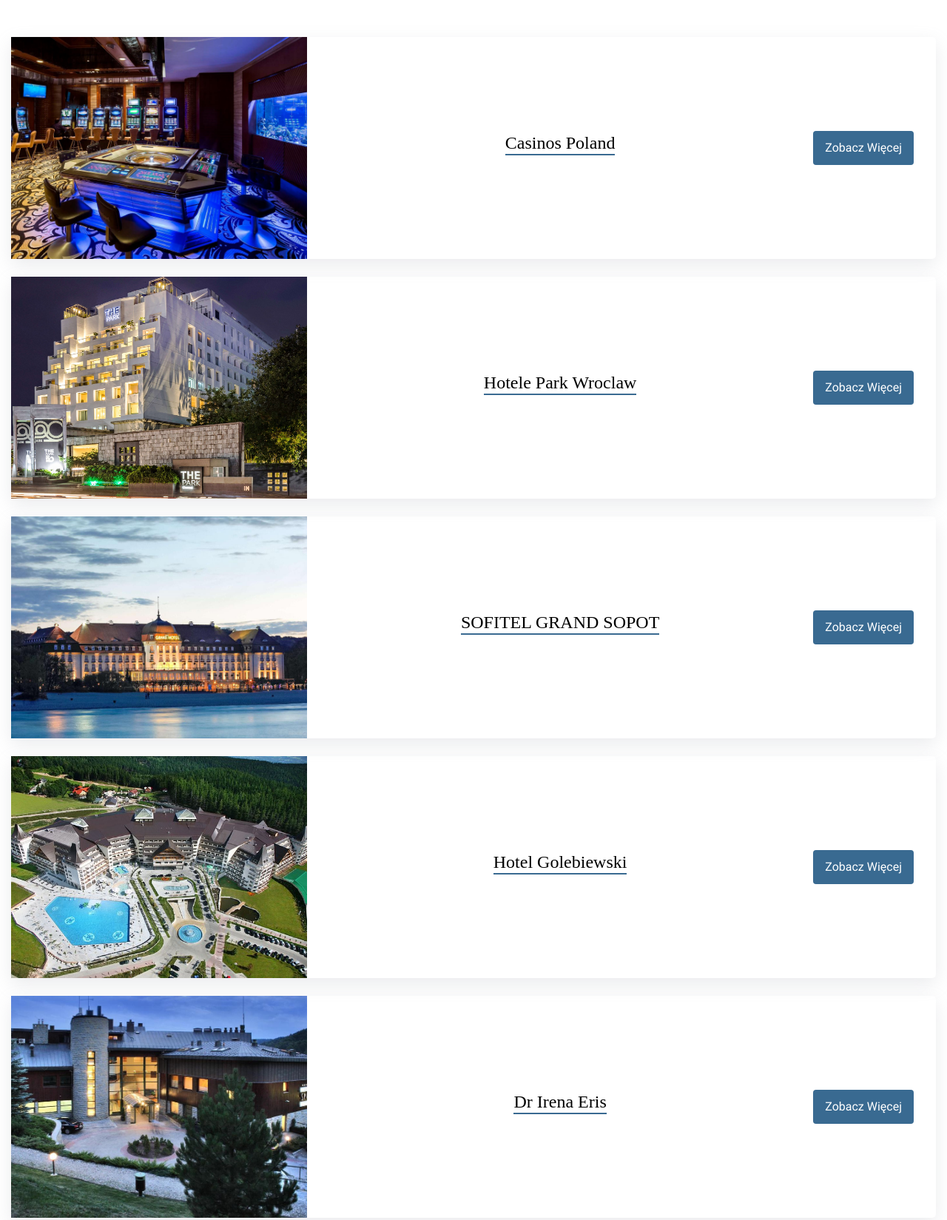
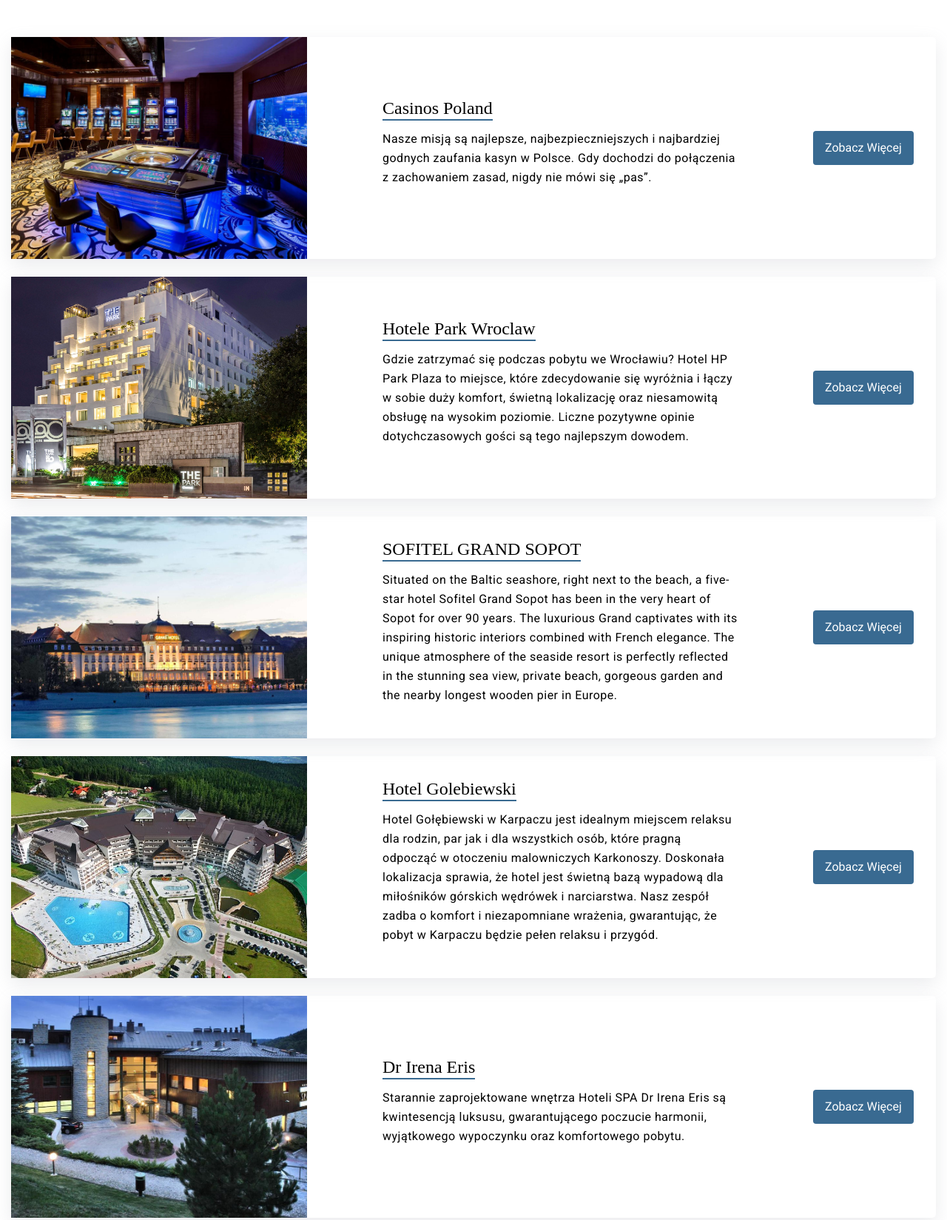
Before and after one commit to frontenddev344/polskanajlepiej, a plain HTML site: page casino.html in a window 1280 px wide. Shown: the part 1180-2829 px from the top of the page at 74% size. Drawn offline with Linux system fonts and the light colour scheme; a web font is replaced by a local one.

Commit message:
new updates

```diff
--- a/assets/css/responsive.css
+++ b/assets/css/responsive.css
@@ -3,12 +3,9 @@
     height: 300px!important;
     max-width: 400px!important;
 }
-}
-@media screen and (min-width:768px){
-
-  .casino_page_wrapper .hotel_card img {
-    height: 260px;
-    max-width: 290px;
+.casino_page_wrapper .hotel_des {
+  max-width: 480px;
+  margin: 0 20px;
 }
 .casino_page_wrapper .hotel_card {
   display: flex;
@@ -19,7 +16,11 @@
 .casino_page_wrapper .hotel_card .hotel_des {
 padding: 0;
 }
+.button_cls .button {
+  width: 136px;
 }
+}
+
 @media screen and (max-width:1199px) {
   footer h3 {
     font-size: 20px;
@@ -179,6 +180,13 @@
   .nav-title a img {
     width: 270px;
   }
+  .casino_page_wrapper .hotel_card .hotel_des {
+    padding-bottom: 0;
+}
+.casino_page_wrapper .button_cls {
+  padding: 30px 20px;
+  padding-top: 0;
+}
 
 
 }
@@ -211,13 +219,7 @@
   .nav-title a img {
     width: 240px;
   }
-  .casino_page_wrapper .hotel_card .hotel_des {
-    padding-bottom: 0;
-}
-.casino_page_wrapper .button_cls {
-  padding: 30px 20px;
-  padding-top: 0;
-}
+
 }
 
 
--- a/assets/css/style.css
+++ b/assets/css/style.css
@@ -898,3 +898,12 @@ body {
 .journey-inner p {
   font-size: 16px;
 }
+
+
+.casino_page_wrapper .hotel_des {
+  max-width: 620px;
+}
+
+.casino_page_wrapper  .hotel_des p {
+  font-size: 16px;
+}
--- a/casino.html
+++ b/casino.html
@@ -99,7 +99,9 @@
                      </div>
                      <div class="hotel_des">
                         <h4>Casinos poland</h4>
-
+                          <p>Nasze misją są najlepsze, najbezpieczniejszych i
+                           najbardziej godnych zaufania kasyn w Polsce.
+                           Gdy dochodzi do połączenia z zachowaniem zasad, nigdy nie mówi się „pas”.</p>
 
                      </div>
                      <div class="button_cls">
@@ -116,6 +118,7 @@
                      </div>
                      <div class="hotel_des">
                         <h4>Hotele park wroclaw</h4>
+                        <p>Gdzie zatrzymać się podczas pobytu we Wrocławiu? Hotel HP Park Plaza to miejsce, które zdecydowanie się wyróżnia i łączy w sobie duży komfort, świetną lokalizację oraz niesamowitą obsługę na wysokim poziomie. Liczne pozytywne opinie dotychczasowych gości są tego najlepszym dowodem.</p>
 
                      </div>
 
@@ -133,6 +136,7 @@
                      </div>
                      <div class="hotel_des">
                         <h4>SOFITEL GRAND SOPOT</h4>
+                        <p>Situated on the Baltic seashore, right next to the beach, a five-star hotel Sofitel Grand Sopot has been in the very heart of Sopot for over 90 years. The luxurious Grand captivates with its inspiring historic interiors combined with French elegance. The unique atmosphere of the seaside resort is perfectly reflected in the stunning sea view, private beach, gorgeous garden and the nearby longest wooden pier in Europe.</p>
 
                      </div>
 
@@ -150,6 +154,7 @@
                      </div>
                      <div class="hotel_des">
                         <h4>Hotel Golebiewski</h4>
+                        <p>Hotel Gołębiewski w Karpaczu jest idealnym miejscem relaksu dla rodzin, par jak i dla wszystkich osób, które pragną odpocząć w otoczeniu malowniczych Karkonoszy. Doskonała lokalizacja sprawia, że hotel jest świetną bazą wypadową dla miłośników górskich wędrówek i narciarstwa. Nasz zespół zadba o komfort i niezapomniane wrażenia, gwarantując, że pobyt w Karpaczu będzie pełen relaksu i przygód.</p>
 
                      </div>
 
@@ -167,6 +172,7 @@
                      </div>
                      <div class="hotel_des">
                         <h4>Dr Irena Eris</h4>
+                        <p>Starannie zaprojektowane wnętrza Hoteli SPA Dr Irena Eris są kwintesencją luksusu, gwarantującego poczucie harmonii, wyjątkowego wypoczynku oraz komfortowego pobytu.</p>
 
 
                      </div>
@@ -184,6 +190,9 @@
                      </div>
                      <div class="hotel_des">
                         <h4>hotel gdansk</h4>
+                        <p>Spędź niezwykłe chwile w wyjątkowym miejscu. Stare Miasto w Gdańsku to idealna lokalizacja Twojego hotelu - w samym sercu miasta, które łapie za serce tak wiele osób! Pozwól nam zadbać o Twój komfort, w jedynym takim hotelu w Gdańsku!
+
+                           Wybierz nocleg w samym sercu Starego Miasta i pozwól nam zadbać o Twój komfort, w jedynym takim hotelu w Gdańsku.</p>
 
                      </div>
 
```
Lines whose indentation alone changed are shown as unchanged.
